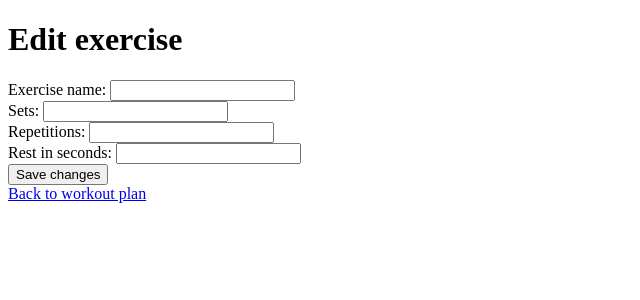
After one commit to Samirio-o/gymapp, a Spring app: template src/main/resources/templates/exercise-edit-form.html in a window 1280 px wide. The commit adds this page. Shown: the top 300 px of the page, without its empty margins (0-640 px from the left). Run offline with Thymeleaf, Linux system fonts and the light colour scheme; the template is opened without the code that fills it, so the values that code supplies are empty; some of the project's set-up classes (security, data sources, template engines, error pages and the like) are left out, and stand-ins take their place.

Commit message:
Add edit and delete exercises

```diff
--- /dev/null
+++ b/src/main/resources/templates/exercise-edit-form.html
@@ -0,0 +1,48 @@
+<!DOCTYPE html>
+<html lang="en" xmlns:th="http://www.thymeleaf.org">
+
+<head>
+    <meta charset="UTF-8">
+    <title>Edit Exercise - GymApp</title>
+</head>
+
+<body>
+    <h1>Edit exercise</h1>
+
+    <form th:action="@{/exercises/{id}/edit(id=${exercise.id})}" method="post">
+
+        <input type="hidden" th:name="${_csrf.parameterName}" th:value="${_csrf.token}">
+
+        <label>
+            Exercise name:
+            <input type="text" name="name" th:value="${exercise.name}" required>
+        </label>
+        <br>
+
+        <label>
+            Sets:
+            <input type="number" name="sets" th:value="${exercise.sets}" min="1" required>
+        </label>
+        <br>
+
+        <label>
+            Repetitions:
+            <input type="number" name="repetitions" th:value="${exercise.repetitions}" min="1" required>
+        </label>
+        <br>
+
+        <label>
+            Rest in seconds:
+            <input type="number" name="restTime" th:value="${exercise.restTime}" min="0" required>
+        </label>
+        <br>
+
+        <button type="submit">Save changes</button>
+    </form>
+
+    <a th:href="@{/workout-plans/{id}(id=${workoutPlan.id})}">
+        Back to workout plan
+    </a>
+</body>
+
+</html>
--- a/src/main/resources/templates/exercises.html
+++ b/src/main/resources/templates/exercises.html
@@ -2,8 +2,7 @@
 
 <ul>
     <li th:each="exercise : ${exercises}">
-        <a th:href="@{/exercises/{id}(id=${exercise.id})}"
-           th:text="${exercise.name}">
+        <a th:href="@{/exercises/{id}(id=${exercise.id})}" th:text="${exercise.name}">
             Exercise name
         </a>
 
```
Also changed, not shown: src/main/java/fi/haagahelia/gymapp/web/ExerciseController.java (+68 -0 lines), src/main/resources/templates/exercise-form.html (+5 -5 lines), src/main/resources/templates/workout-plan-details.html (+11 -0 lines), src/main/resources/templates/workout-plan-form.html (+4 -3 lines).
